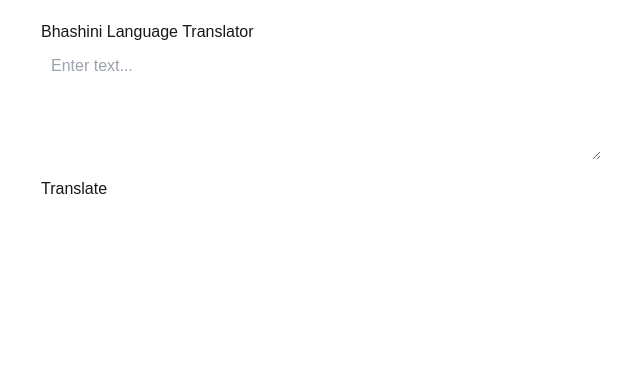
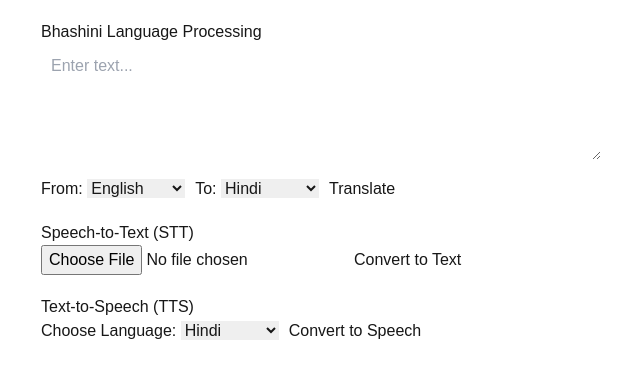
Before and after one commit to NoelG2002/Bhasini-API-front-end, a Next.js app in the folder bhasini-translator/: page / in a window 1280 px wide. Shown: the top 378 px of the page, without its empty margins (319-959 px from the left). Built offline with nearby package versions, Linux system fonts and the light colour scheme.

Commit message:
Update page.tsx

```diff
--- a/bhasini-translator/app/page.tsx
+++ b/bhasini-translator/app/page.tsx
@@ -1,20 +1,53 @@
 "use client";
-
 import React, { useState } from "react";
 import axios from "axios";
 
 const API_BASE_URL = "http://127.0.0.1:8000/bhashini";  // FastAPI Backend URL
 
-const Home = () => {
+const App = () => {
   const [text, setText] = useState("");
   const [translatedText, setTranslatedText] = useState("");
+  const [sttResult, setSttResult] = useState("");
+  const [ttsAudio, setTtsAudio] = useState(null);
+  const [selectedFile, setSelectedFile] = useState(null);
+  const [sourceLang, setSourceLang] = useState(0);
+  const [targetLang, setTargetLang] = useState(1);
+  const [ttsLang, setTtsLang] = useState(1);
 
+  // Language options
+  const languages = {
+    0: "English",
+    1: "Hindi",
+    2: "Gom",
+    3: "Kannada",
+    4: "Dogri",
+    5: "Bodo",
+    6: "Urdu",
+    7: "Tamil",
+    8: "Kashmiri",
+    9: "Assamese",
+    10: "Bengali",
+    11: "Marathi",
+    12: "Sindhi",
+    13: "Maithili",
+    14: "Punjabi",
+    15: "Malayalam",
+    16: "Manipuri",
+    17: "Telugu",
+    18: "Sanskrit",
+    19: "Nepali",
+    20: "Santali",
+    21: "Gujarati",
+    22: "Odia"
+  };
+
+  // ✅ Translate Text
   const handleTranslate = async () => {
     try {
       const response = await axios.post(`${API_BASE_URL}/translate`, {
-        source_language: 0,  // Example: English
+        source_language: sourceLang,
         content: text,
-        target_language: 1   // Example: Hindi
+        target_language: targetLang
       });
 
       setTranslatedText(response.data.translated_content || "Translation Failed");
@@ -23,20 +56,127 @@
     }
   };
 
+  // ✅ Handle File Selection for STT
+  const handleFileChange = (event) => {
+    setSelectedFile(event.target.files[0]);
+  };
+
+  // ✅ Speech-to-Text (STT)
+  const handleSTT = async () => {
+    if (!selectedFile) {
+      alert("Please select an audio file!");
+      return;
+    }
+
+    const formData = new FormData();
+    formData.append("audio", selectedFile);
+
+    try {
+      const response = await axios.post(`${API_BASE_URL}/stt?language=${sourceLang}`, formData, {
+        headers: { "Content-Type": "multipart/form-data" }
+      });
+
+      setSttResult(response.data.transcription || "STT Failed");
+    } catch (error) {
+      console.error("STT Error:", error);
+    }
+  };
+
+  // ✅ Text-to-Speech (TTS)
+  const handleTTS = async () => {
+    try {
+      const response = await axios.post(`${API_BASE_URL}/tts`, {
+        language: ttsLang,
+        text: text
+      });
+
+      if (response.data.audio_content) {
+        const audioBlob = new Blob([new Uint8Array(atob(response.data.audio_content).split("").map(char => char.charCodeAt(0)))], { type: "audio/wav" });
+        setTtsAudio(URL.createObjectURL(audioBlob));
+      } else {
+        alert("TTS Failed");
+      }
+    } catch (error) {
+      console.error("TTS Error:", error);
+    }
+  };
+
   return (
     <div style={{ padding: "20px", maxWidth: "600px", margin: "auto" }}>
-      <h2>Bhashini Language Translator</h2>
+      <h2>Bhashini Language Processing</h2>
+
+      {/* Input Text */}
       <textarea
-        rows={4}
+        rows="4"
         placeholder="Enter text..."
         value={text}
         onChange={(e) => setText(e.target.value)}
         style={{ width: "100%", padding: "10px", marginBottom: "10px" }}
       />
-      <button onClick={handleTranslate}>Translate</button>
-      {translatedText && <p><strong>Translated:</strong> {translatedText}</p>}
+
+      {/* Language Selection */}
+      <div>
+        <label>From: </label>
+        <select value={sourceLang} onChange={(e) => setSourceLang(Number(e.target.value))}>
+          {Object.entries(languages).map(([code, name]) => (
+            <option key={code} value={code}>{name}</option>
+          ))}
+        </select>
+
+        <label style={{ marginLeft: "10px" }}>To: </label>
+        <select value={targetLang} onChange={(e) => setTargetLang(Number(e.target.value))}>
+          {Object.entries(languages).map(([code, name]) => (
+            <option key={code} value={code}>{name}</option>
+          ))}
+        </select>
+
+        <button onClick={handleTranslate} style={{ marginLeft: "10px" }}>Translate</button>
+      </div>
+
+      {/* Translated Text */}
+      {translatedText && (
+        <div style={{ marginTop: "10px", padding: "10px", background: "#f1f1f1" }}>
+          <strong>Translated:</strong> {translatedText}
+        </div>
+      )}
+
+      {/* Speech-to-Text (STT) */}
+      <div style={{ marginTop: "20px" }}>
+        <h3>Speech-to-Text (STT)</h3>
+        <input type="file" accept="audio/*" onChange={handleFileChange} />
+        <button onClick={handleSTT} style={{ marginLeft: "10px" }}>Convert to Text</button>
+      </div>
+
+      {/* STT Result */}
+      {sttResult && (
+        <div style={{ marginTop: "10px", padding: "10px", background: "#f1f1f1" }}>
+          <strong>Transcribed Text:</strong> {sttResult}
+        </div>
+      )}
+
+      {/* Text-to-Speech (TTS) */}
+      <div style={{ marginTop: "20px" }}>
+        <h3>Text-to-Speech (TTS)</h3>
+        <label>Choose Language: </label>
+        <select value={ttsLang} onChange={(e) => setTtsLang(Number(e.target.value))}>
+          {Object.entries(languages).map(([code, name]) => (
+            <option key={code} value={code}>{name}</option>
+          ))}
+        </select>
+        <button onClick={handleTTS} style={{ marginLeft: "10px" }}>Convert to Speech</button>
+      </div>
+
+      {/* Play Generated Speech */}
+      {ttsAudio && (
+        <div style={{ marginTop: "10px" }}>
+          <audio controls>
+            <source src={ttsAudio} type="audio/wav" />
+            Your browser does not support the audio element.
+          </audio>
+        </div>
+      )}
     </div>
   );
 };
 
-export default Home;
+export default App;
```
